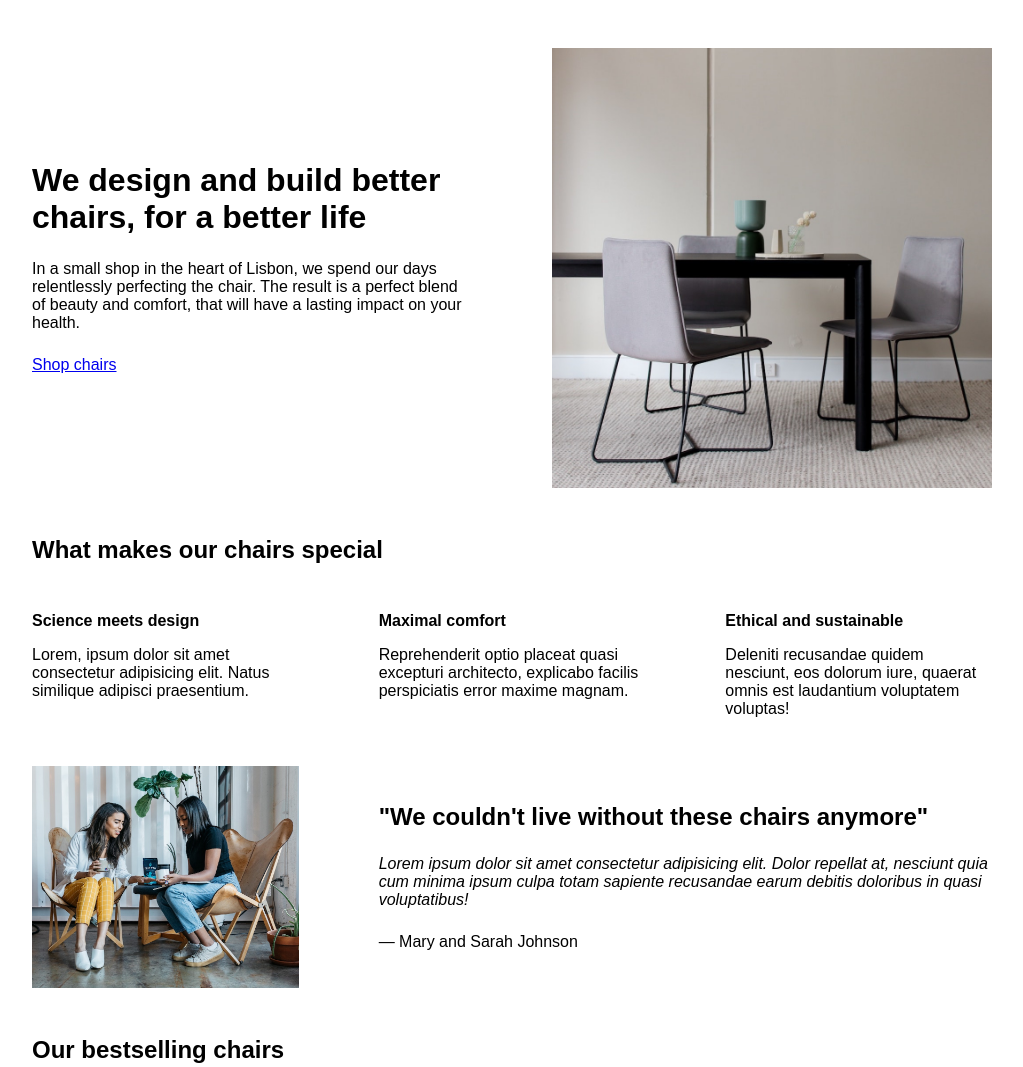
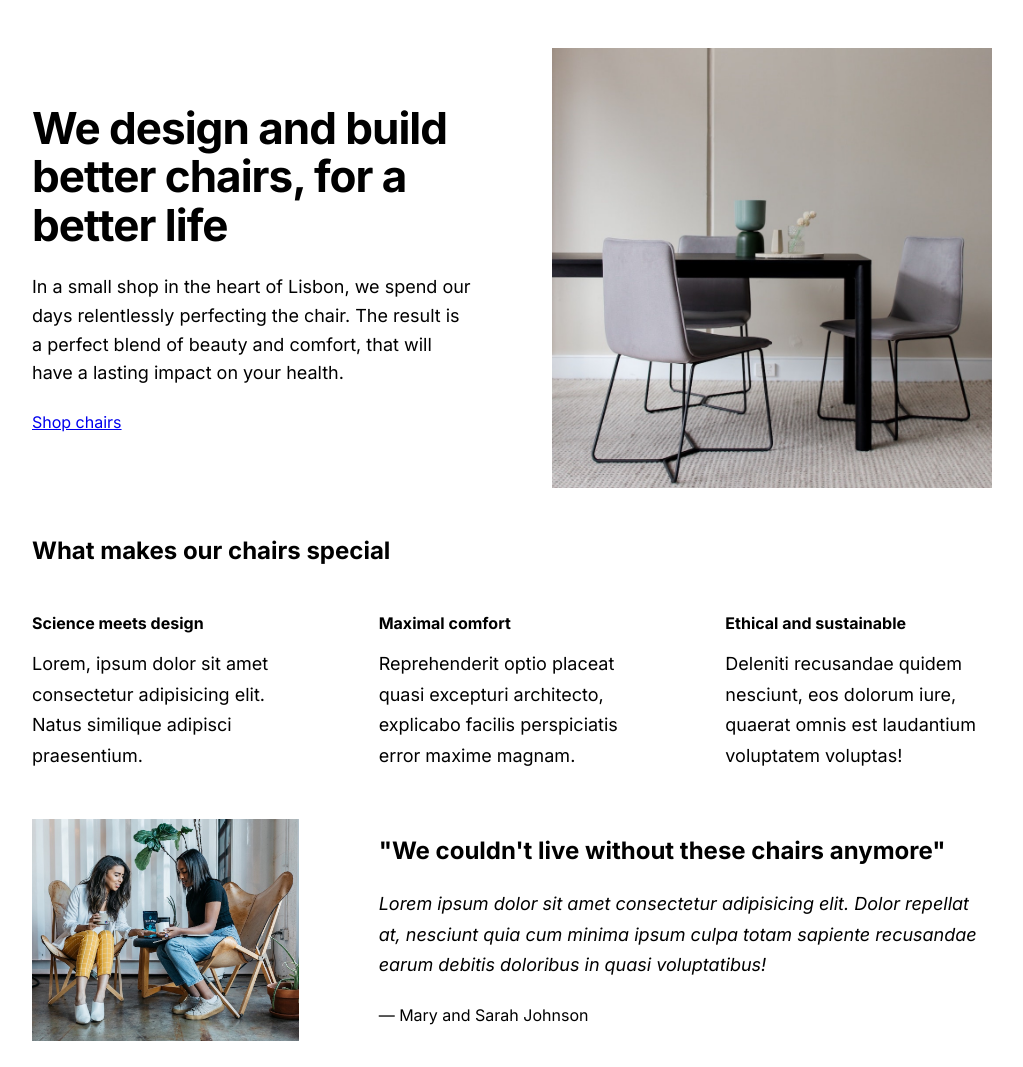
Before and after one commit to arunav999/CSS-Udemy_Design-Section, a plain HTML site: page index.html in a window 1280 px wide. Shown: the top 1067 px of the page, without its empty margins (128-1151 px from the left). Drawn offline with Linux system fonts and the light colour scheme.

Commit message:
Added fontsizes

```diff
--- a/style.css
+++ b/style.css
@@ -5,6 +5,8 @@ SPACING SYSTEM (px)
 FONT SIZE SYSTEM (px)
 10 / 12 / 14 / 16 / 18 / 20 / 24 / 30 / 36 / 44 / 52 / 62 / 74 / 86 / 98
 */
+
+@import url("https://fonts.googleapis.com/css2?family=Inter:ital,opsz,wght@0,14..32,100..900;1,14..32,100..900&display=swap");
 
 * {
   margin: 0;
@@ -16,7 +18,7 @@ FONT SIZE SYSTEM (px)
 /* GENERAL STYLES */
 /* ------------------------ */
 body {
-  font-family: sans-serif;
+  font-family: "Inter", sans-serif;
 }
 
 .container {
@@ -57,10 +59,15 @@ header {
 
 h1 {
   margin-bottom: 24px;
+  font-size: 44px;
+  line-height: 1.1;
+  letter-spacing: -1px;
 }
 
 .header-text {
   margin-bottom: 24px;
+  font-size: 18px;
+  line-height: 1.6;
 }
 
 img {
@@ -76,6 +83,8 @@ img {
 }
 
 .features-text {
+  font-size: 18px;
+  line-height: 1.7;
 }
 
 /* TESTIMONIAL */
@@ -94,6 +103,8 @@ img {
 .testimonial-text {
   font-style: italic;
   margin-bottom: 24px;
+  font-size: 18px;
+  line-height: 1.7;
 }
 
 /* CHAIRS */
@@ -103,6 +114,7 @@ img {
 
 h3 {
   margin-bottom: 24px;
+  font-size: 20px;
 }
 
 .chair-details {
@@ -127,8 +139,10 @@ h3 {
 .chair-price {
   display: flex;
   justify-content: space-between;
+  font-size: 20px;
 }
 
 footer {
   margin-bottom: 48px;
+  font-size: 14px;
 }
```
